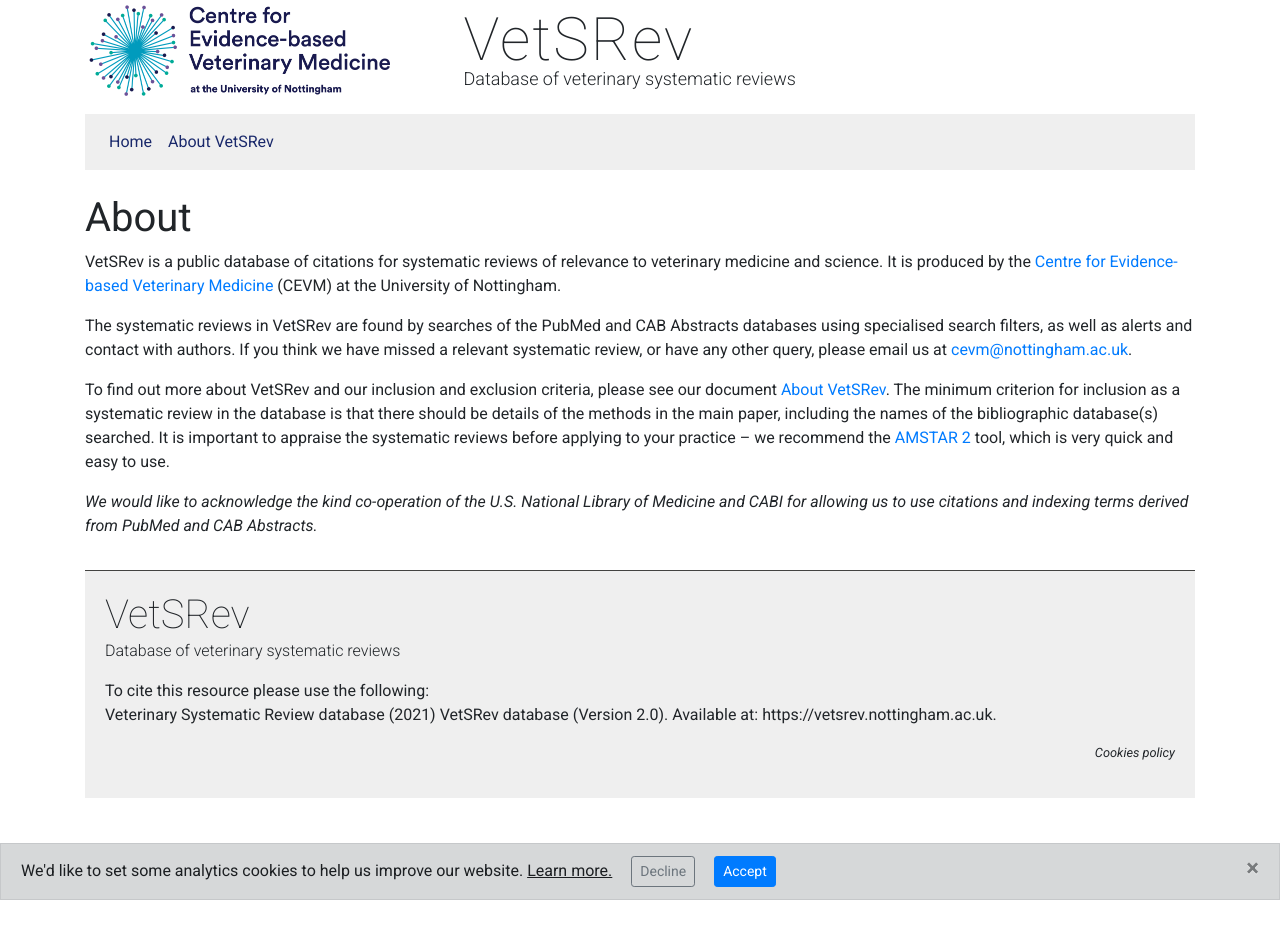
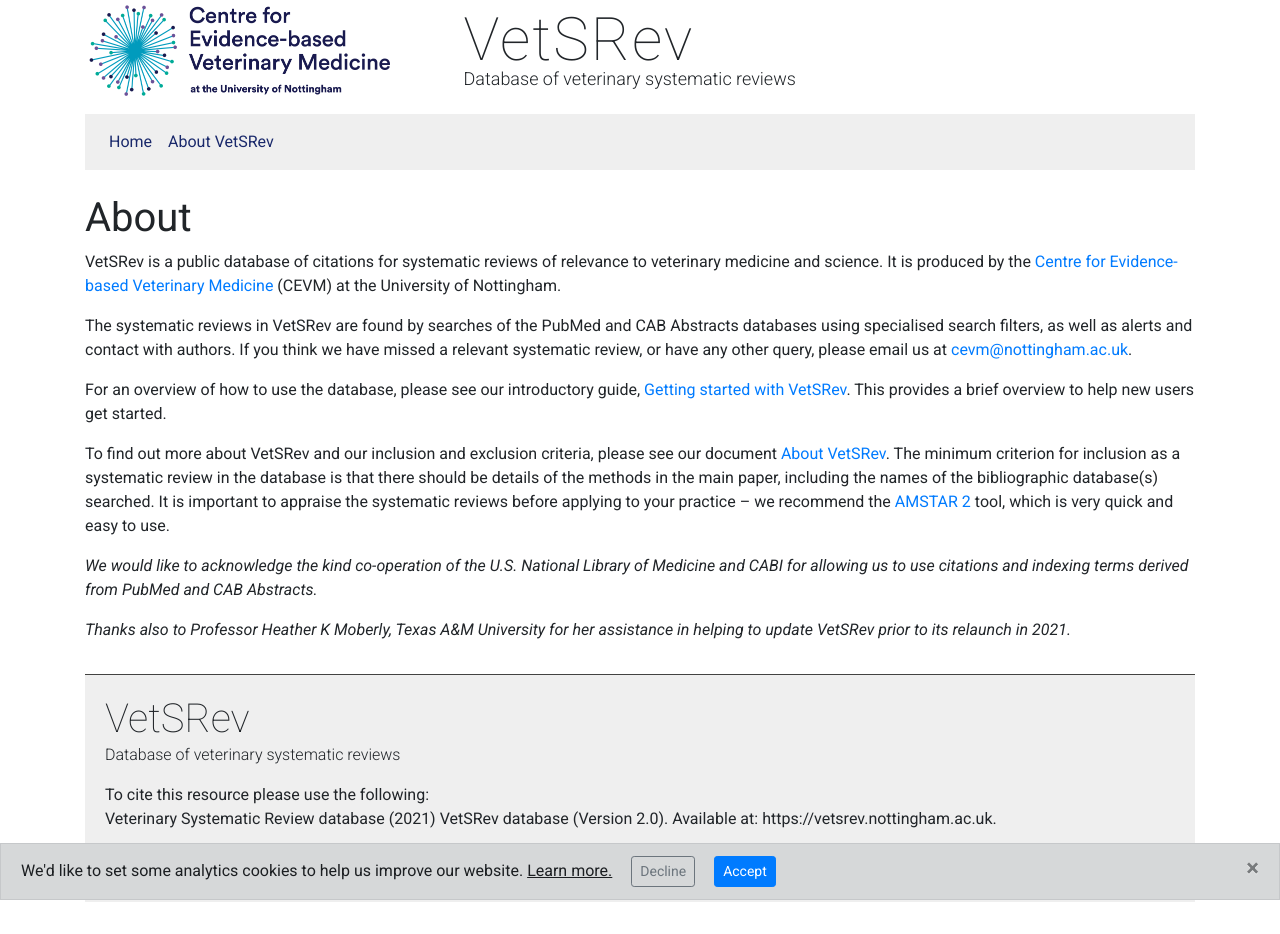
Before and after one commit to drmikeuk/vets, a Jekyll site: the page built from about.md, in a window 1280 px wide. Built offline with Jekyll 4.4.1, drawn with Linux system fonts in a browser that asks for light colours; before the commit the page ends 900 px from its top, so only the background shows below that.

Commit message:
new PDFs on about page

```diff
--- a/about.md
+++ b/about.md
@@ -9,8 +9,12 @@ VetSRev is a public database of citations for systematic reviews of relevance to
 
 The systematic reviews in VetSRev are found by searches of the PubMed and CAB Abstracts databases using specialised search filters, as well as alerts and contact with authors. If you think we have missed a relevant systematic review, or have any other query, please email us at [cevm@nottingham.ac.uk](mailto:cevm@nottingham.ac.uk).
 
+For an overview of how to use the database, please see our introductory guide, [Getting started with VetSRev](/Getting-started-with-VetSRev.pdf). This provides a brief overview to help new users get started.
+
 To find out more about VetSRev and our inclusion and exclusion criteria, please see our document [About VetSRev](/About-VetSRev.pdf). The minimum criterion for inclusion as a systematic review in the database is that there should be details of the methods in the main paper, including the names of the bibliographic database(s) searched. It is important to appraise the systematic reviews before applying to your practice – we recommend the [AMSTAR 2](https://amstar.ca/Amstar-2.php) tool, which is very quick and easy to use.
 
 <!--If you are new to VetSRev, take a look at our [Introductory guide to using the database](#).-->
 
 _We would like to acknowledge the kind co-operation of the U.S. National Library of Medicine and CABI  for allowing us to use citations and indexing terms derived from PubMed and CAB Abstracts._
+
+_Thanks also to Professor Heather K Moberly, Texas A&M University for her assistance in helping to update VetSRev prior to its relaunch in 2021._
```
Also changed, not shown: 2 other files.
